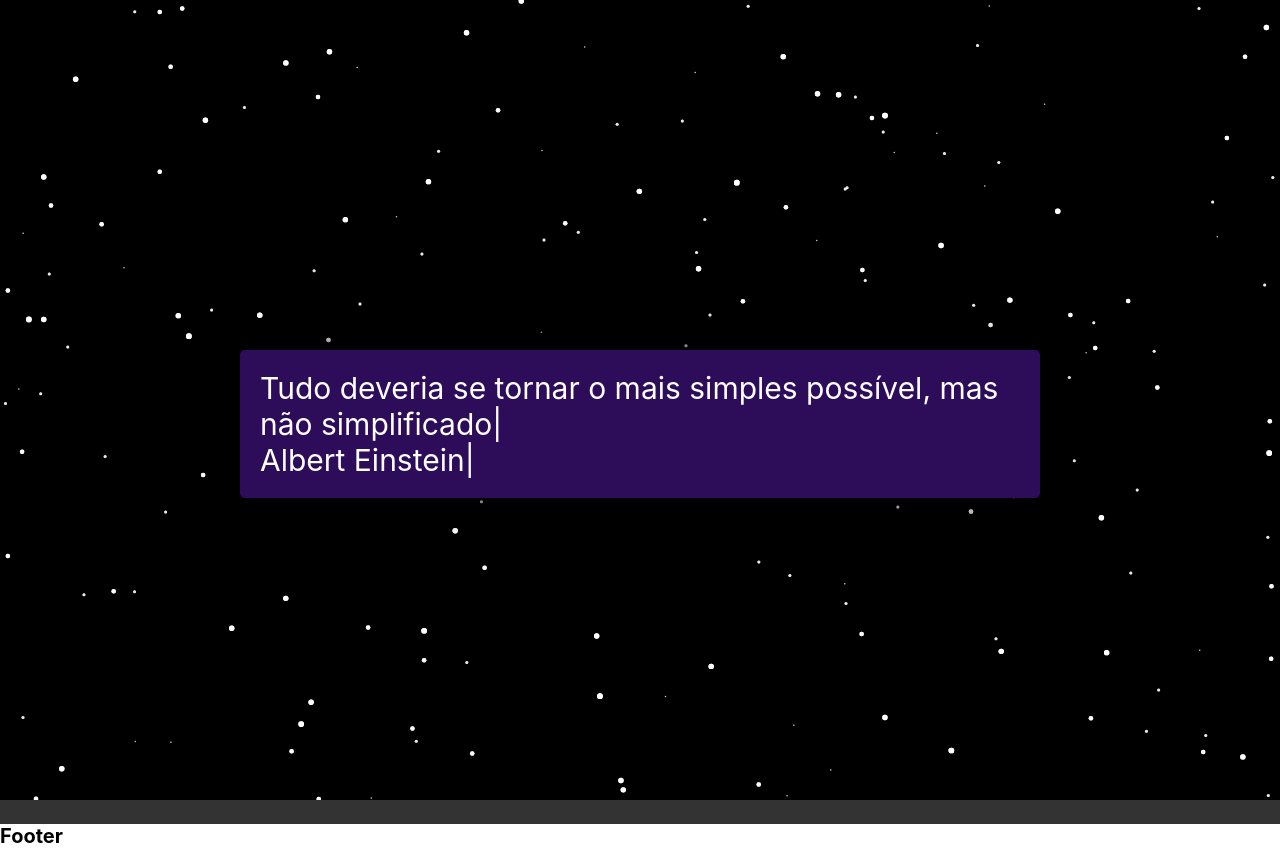
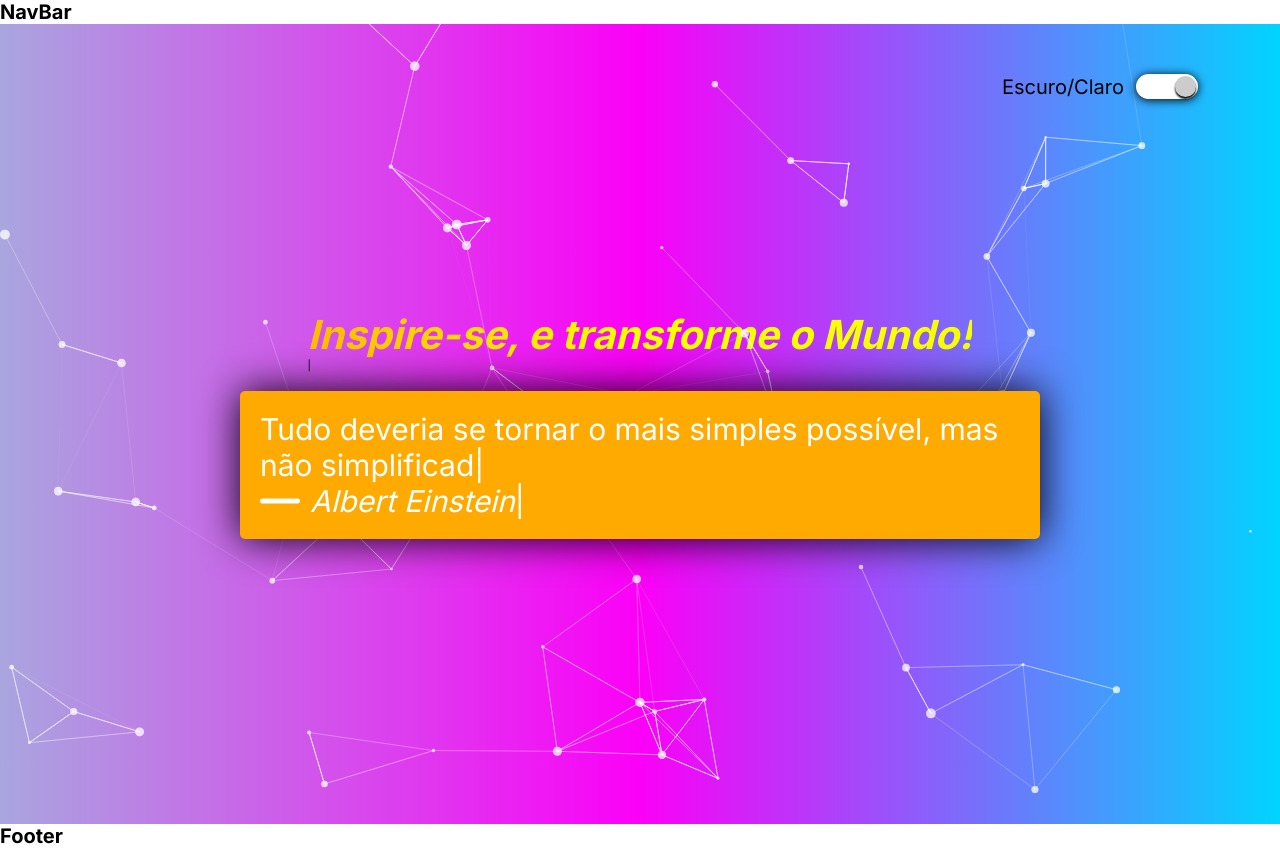
Before and after one commit to GuiLeoni14/Frases_ReactJs, a React (Vite) app: page / in a window 1280 px wide. Built offline with nearby package versions, Linux system fonts and the light colour scheme; data requests are answered from the project's data file.

Commit message:
ajustando components

```diff
--- a/index.html
+++ b/index.html
@@ -3,6 +3,9 @@
   <head>
     <meta charset="UTF-8" />
     <link rel="icon" type="image/svg+xml" href="/src/favicon.svg" />
+    <link rel="preconnect" href="https://fonts.googleapis.com">
+    <link rel="preconnect" href="https://fonts.gstatic.com" crossorigin>
+    <link href="https://fonts.googleapis.com/css2?family=Inter:wght@200;300;400;500;600;700;800;900&display=swap" rel="stylesheet">
     <meta name="viewport" content="width=device-width, initial-scale=1.0" />
     <title>Vite App</title>
   </head>
--- a/package.json
+++ b/package.json
@@ -8,6 +8,7 @@
     "backend": "json-server --watch frases.json --port 5000"
   },
   "dependencies": {
+    "@radix-ui/react-switch": "^0.1.4",
     "eslint-plugin-react-hooks": "^4.3.0",
     "json-server": "^0.17.0",
     "react": "^17.0.2",
--- /dev/null
+++ b/src/components/Switch/index.jsx
@@ -0,0 +1,23 @@
+import './styles.scss';
+import * as Switch from '@radix-ui/react-switch';
+import P from 'prop-types';
+export default function Switch_All({ setMode, mode }) {
+    return (
+        <div className="main_switch">
+            <label htmlFor="switch">Escuro/Claro</label>
+            <Switch.Root
+                className="switch"
+                defaultChecked
+                name="switch"
+                id="switch"
+                onCheckedChange={() => setMode(!mode)}
+            >
+                <Switch.Thumb className="switch_thumb" />
+            </Switch.Root>
+        </div>
+    );
+}
+Switch_All.propTypes = {
+    setMode: P.func,
+    mode: P.bool,
+};
--- /dev/null
+++ b/src/components/Switch/styles.scss
@@ -0,0 +1,45 @@
+.main_switch{
+    display: flex;
+    align-items: center;
+    justify-content: center;
+    position: absolute;
+    top: 5rem;
+    right: 5rem;
+    label{
+        font-size: 2rem;
+        margin-right: 1.2rem;
+    }
+    .switch{
+        all: unset;
+        width: 6.2rem;
+        height: 2.5rem;
+        background-color: rgb(70, 69, 69);
+        border-radius: 2rem;
+        position: relative;
+        box-shadow: 0 0.1rem 1rem #000;
+        cursor: pointer;
+        &:focus{
+            box-shadow: 0 0 0 0.2rem black;
+        }
+        &[data-state="checked"]{
+            background-color: #fff;
+        }
+        &:hover{
+            transform: scale(1.1);
+        }
+    }
+
+    .switch_thumb{
+        display: block;
+        width: 2.1rem;
+        height: 2.1rem;
+        background-color: #ccc;
+        border-radius: 50%;
+        box-shadow: 0 0.2rem 0.2rem #000;
+        transition: transform 100ms;
+        transform: translateX(0.2rem);
+        &[data-state="checked"]{
+            transform: translateX(3.9rem);
+        }
+    }
+}
--- a/src/layout/Container/styles.scss
+++ b/src/layout/Container/styles.scss
@@ -2,5 +2,6 @@
     width: 100%;
     max-width: 121.6rem;
     padding: 0 1.5rem;
+    position: relative;
     margin: 0 auto;
 }
--- a/src/pages/Home/Frase/index.jsx
+++ b/src/pages/Home/Frase/index.jsx
@@ -33,12 +33,12 @@
             {frase['quote'] && (
                 <>
                     <Typist startDelay={800}>
-                        <span>{frase['quote']}</span>
+                        <span id="frase">{frase['quote']}</span>
                     </Typist>
                     <Typist>
                         <span>{frase['author']}</span>
                         <Typist.Backspace count={frase['author'].length} delay={100} />
-                        <span>{frase['author']}</span>
+                        <span id="autor">{frase['author']}</span>
                     </Typist>
                 </>
             )}
--- a/src/pages/Home/Frase/styles.scss
+++ b/src/pages/Home/Frase/styles.scss
@@ -2,7 +2,8 @@
     width: 100%;
     max-width: 80rem;
     padding: 2rem;
-    background-color: #2d0d59;
+    margin-top: 2rem;
+    background-color: #ffaa00;
     z-index: 1;
     box-shadow: 0rem 0rem 4rem #000;
     border-radius: 0.5rem;
@@ -16,4 +17,21 @@
         font-size: 3rem;
         color: #ffff;
     }
+    #autor{
+        position: relative;
+        padding-left: 5rem;
+        font-style: italic;
+        &::after{
+            content: "";
+            width: 4rem;
+            height: 0.5rem;
+            border-radius: 0.4rem;
+            background-color: #fff;
+            position: absolute;
+            z-index: 10;
+            left: 2rem;
+            top: 50%;
+            transform: translate(-50%,-50%);
+        }
+    }
 }
--- a/src/pages/Home/index.jsx
+++ b/src/pages/Home/index.jsx
@@ -6,15 +6,22 @@
 import FrasesProvider from '../../context/FrasesProvider';
 import Frase from './Frase';
 import AmongUs from '../../components/Particles/AmongUs';
+import * as Switch from '@radix-ui/react-switch';
+import Switch_All from '../../components/Switch';
 export default function Home() {
+    const [modeLight, setModeLight] = useState(true);
     return (
         <FrasesProvider>
-            <section className="s-home">
+            <section className={modeLight ? `light s_home` : `s_home`}>
                 <Container>
                     <div className="main-home">
-                        <AmongUs />
+                        <Typist startDelay={800}>
+                            <h1>Inspire-se, e transforme o Mundo!</h1>
+                        </Typist>
+                        <Stars />
                         <Frase />
                     </div>
+                    <Switch_All setMode={setModeLight} mode={modeLight} />
                 </Container>
             </section>
         </FrasesProvider>
--- a/src/pages/Home/styles.scss
+++ b/src/pages/Home/styles.scss
@@ -1,11 +1,21 @@
-.s-home{
-    background-color: #333333;
+.s_home{
+    background: linear-gradient(90deg, rgba(169,166,223,1) 0%, rgba(251,0,247,1) 50%, rgba(0,212,255,1) 100%);
     margin: 0 auto;
     .main-home{
         width: 100%;
         display: flex;
         align-items: center;
         justify-content: center;
+        flex-direction: column;
         min-height: 100vh;
+        h1{
+            font-size: 4rem;
+            font-style: italic;
+            background: linear-gradient(90deg, rgba(255,186,0,1) 0%, rgba(247,255,0,1) 48%, rgba(247,255,0,1) 91%);
+            color: black;
+            background-clip: text;
+            -webkit-background-clip: text;
+            -webkit-text-fill-color: transparent;
+        }
     }
 }
```
